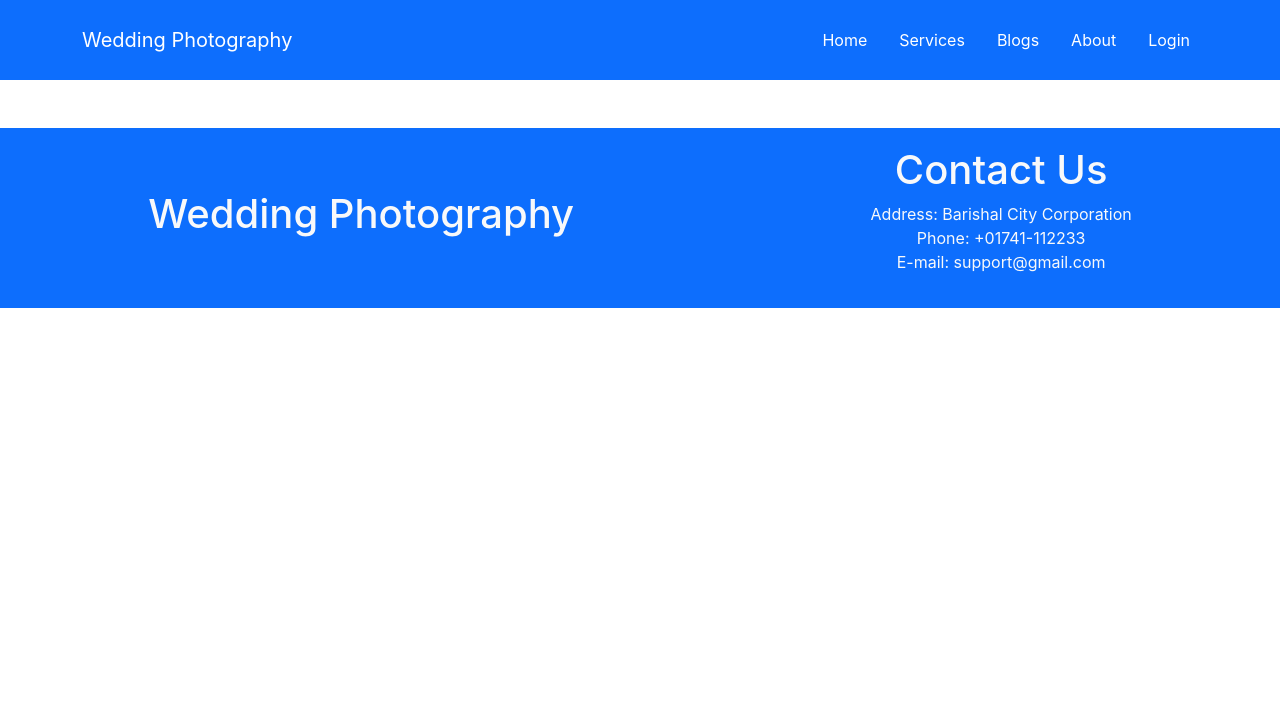
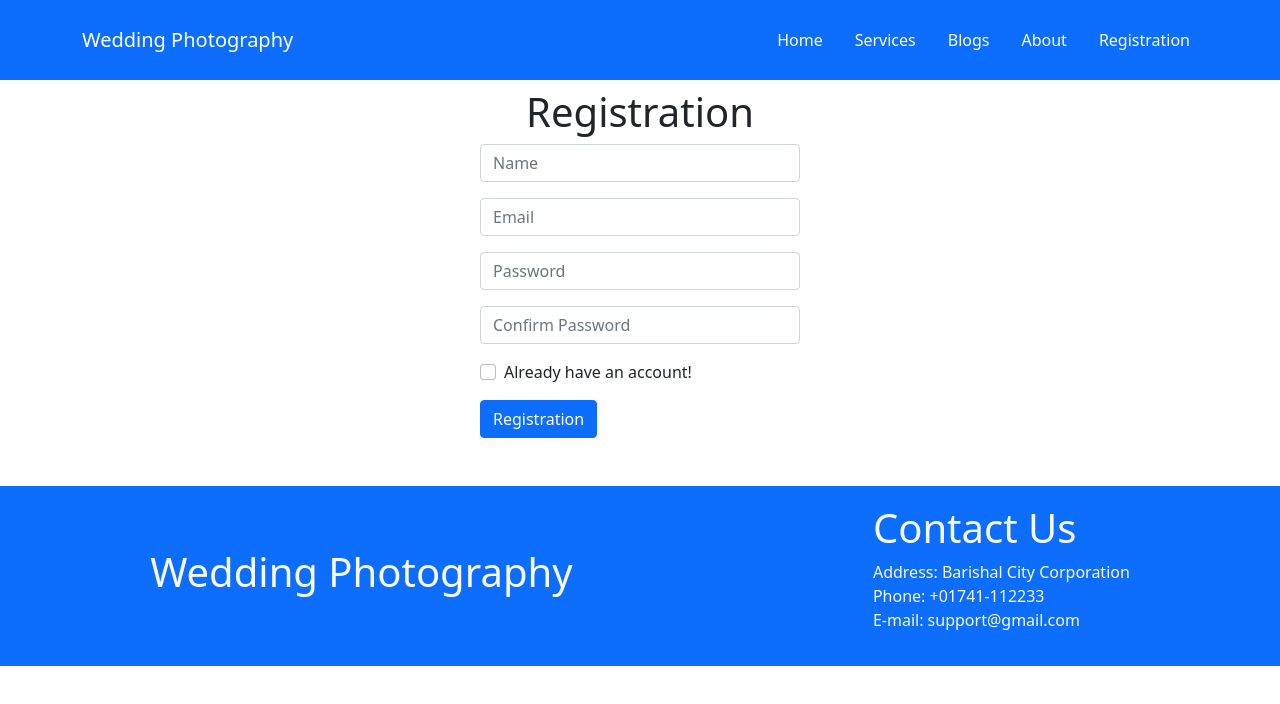
Before and after one commit to mdmehedihasan212/wedding-photography-service, a React (Create React App) app: page /registration in a window 1280 px wide. Shown: the top 704 px of the page. Built offline with nearby package versions, Linux system fonts and the light colour scheme; no server answers.

Commit message:
install react bootstrap and implement form toggle register and log

```diff
--- a/package.json
+++ b/package.json
@@ -6,8 +6,10 @@
     "@testing-library/jest-dom": "^5.16.4",
     "@testing-library/react": "^13.1.1",
     "@testing-library/user-event": "^13.5.0",
+    "bootstrap": "^5.1.3",
     "firebase": "^9.6.11",
     "react": "^18.0.0",
+    "react-bootstrap": "^2.2.3",
     "react-dom": "^18.0.0",
     "react-firebase-hooks": "^5.0.3",
     "react-router-dom": "^6.3.0",
--- a/public/index.html
+++ b/public/index.html
@@ -22,8 +22,6 @@
       work correctly both with client-side routing and a non-root public URL.
       Learn how to configure a non-root public URL by running `npm run build`.
     -->
-  <link href="https://cdn.jsdelivr.net/npm/bootstrap@5.1.3/dist/css/bootstrap.min.css" rel="stylesheet"
-    integrity="sha384-1BmE4kWBq78iYhFldvKuhfTAU6auU8tT94WrHftjDbrCEXSU1oBoqyl2QvZ6jIW3" crossorigin="anonymous">
   <title>Wedding Photography</title>
 </head>
 
--- a/src/App.js
+++ b/src/App.js
@@ -1,4 +1,5 @@
 import './App.css';
+import 'bootstrap/dist/css/bootstrap.min.css';
 import { Route, Routes } from 'react-router-dom';
 import Home from './Pages/Home/Home/Home';
 import About from './Pages/About/About';
@@ -6,13 +7,13 @@ import Header from './Pages/Shared/Header/Header';
 import Footer from './Pages/Shared/Footer/Footer';
 import Services from './Pages/Home/Services/Services';
 import Blogs from './Pages/Blogs/Blogs';
-import Login from './Pages/Login/Login';
 import Checkout from './Pages/Home/Checkout/Checkout';
 import Loading from './Pages/Shared/Loading/Loading';
+import Registration from './Pages/Registration/Registration';
 
 function App() {
   return (
-    <div className="App">
+    <div>
       <Header />
       <Routes>
         <Route path="/" element={<Home />} />
@@ -21,7 +22,7 @@ function App() {
         <Route path="/checkout/:userId" element={<Checkout />}></Route>
         <Route path="/blogs" element={<Blogs />} />
         <Route path="/about" element={<About />} />
-        <Route path="/login" element={<Login />} />
+        <Route path="/registration" element={<Registration />} />
         <Route path="/loading" element={<Loading />} />
       </Routes>
       <Footer />
--- a/src/Pages/Home/Banner/Banner.css
+++ b/src/Pages/Home/Banner/Banner.css
@@ -7,6 +7,7 @@
 }
 
 .banner-text {
+    text-align: center;
     position: absolute;
     bottom: 250px;
     margin-left: 220px;
--- a/src/Pages/Login/Login.js
+++ /dev/null
@@ -1,25 +0,0 @@
-import React from 'react';
-import { useAuthState } from 'react-firebase-hooks/auth';
-import { useLocation, useNavigate } from 'react-router-dom';
-import auth from '../../Firebase/Firebase.init';
-
-const Login = () => {
-
-    const navigate = useNavigate();
-    const location = useLocation();
-    const [user, loading, error] = useAuthState(auth);
-
-    const from = location.state?.from?.pathname || "/";
-
-    if (user) {
-        navigate(from, { replace: true });
-    }
-
-    return (
-        <div>
-            <h1>Login</h1>
-        </div>
-    );
-};
-
-export default Login;
--- /dev/null
+++ b/src/Pages/Registration/Registration.js
@@ -0,0 +1,47 @@
+import React, { useState } from 'react';
+import { Button, Form } from 'react-bootstrap';
+import { useAuthState } from 'react-firebase-hooks/auth';
+import { useLocation, useNavigate } from 'react-router-dom';
+import auth from '../../Firebase/Firebase.init';
+import './Registration.css';
+
+const Registration = () => {
+
+    const navigate = useNavigate();
+    const location = useLocation();
+    const [registration, setRegistration] = useState(false);
+    const [user, loading, error] = useAuthState(auth);
+
+    const from = location.state?.from?.pathname || "/";
+
+    if (user) {
+        navigate(from, { replace: true });
+    }
+
+    return (
+        <div>
+            <Form className='w-25 mx-auto'>
+                <h1 className='text-center my-2'>{registration ? "Login" : "Registration"}</h1>
+                <Form.Group className="mb-3" controlId="formBasicName">
+                    {!registration && <Form.Control type="text" placeholder="Name" />}
+                </Form.Group>
+                <Form.Group className="mb-3" controlId="formBasicEmail">
+                    <Form.Control type="email" placeholder="Email" />
+                </Form.Group>
+                <Form.Group className="mb-3" controlId="formBasicPassword">
+                    <Form.Control type="password" placeholder="Password" />
+                </Form.Group>
+                <Form.Group className="mb-3" controlId="formBasicConfirmPassword">
+                    {!registration && <Form.Control type="password" placeholder="Confirm Password" />}
+                </Form.Group>
+                <Form.Group className="mb-3" controlId="formBasicCheckbox">
+                    <Form.Check onChange={() => setRegistration(!registration)} type="checkbox" label={!registration ? "Already have an account!" : "I have no account!"} />
+                </Form.Group>
+                <Button variant="primary" type="submit">
+                    {registration ? "Login" : "Registration"}
+                </Button>
+            </Form>
+        </div>
+    );
+};
+export default Registration;
--- a/src/Pages/Shared/Header/Header.js
+++ b/src/Pages/Shared/Header/Header.js
@@ -25,7 +25,7 @@ const Header = () => {
                                 <Link className="nav-link active ms-3" to="/about">About</Link>
                             </li>
                             <li className="nav-item">
-                                <Link className="nav-link active ms-3" to="/login">Login</Link>
+                                <Link className="nav-link active ms-3" to="/registration">Registration</Link>
                             </li>
                         </ul>
                     </div>
```
Also changed, not shown: src/Pages/Registration/Registration.css (added), 1 other file (tests, documents, lock files or other folders).
